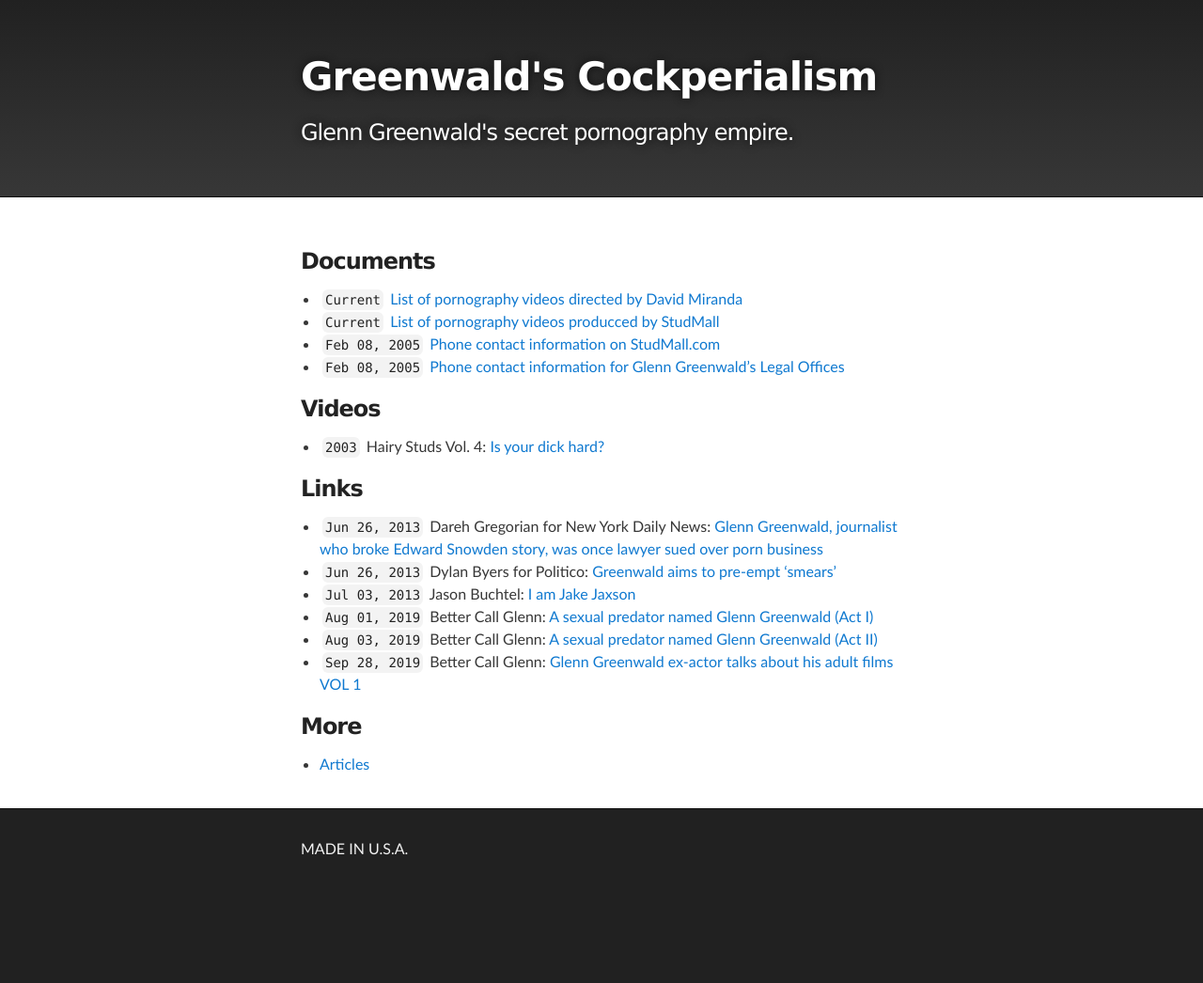
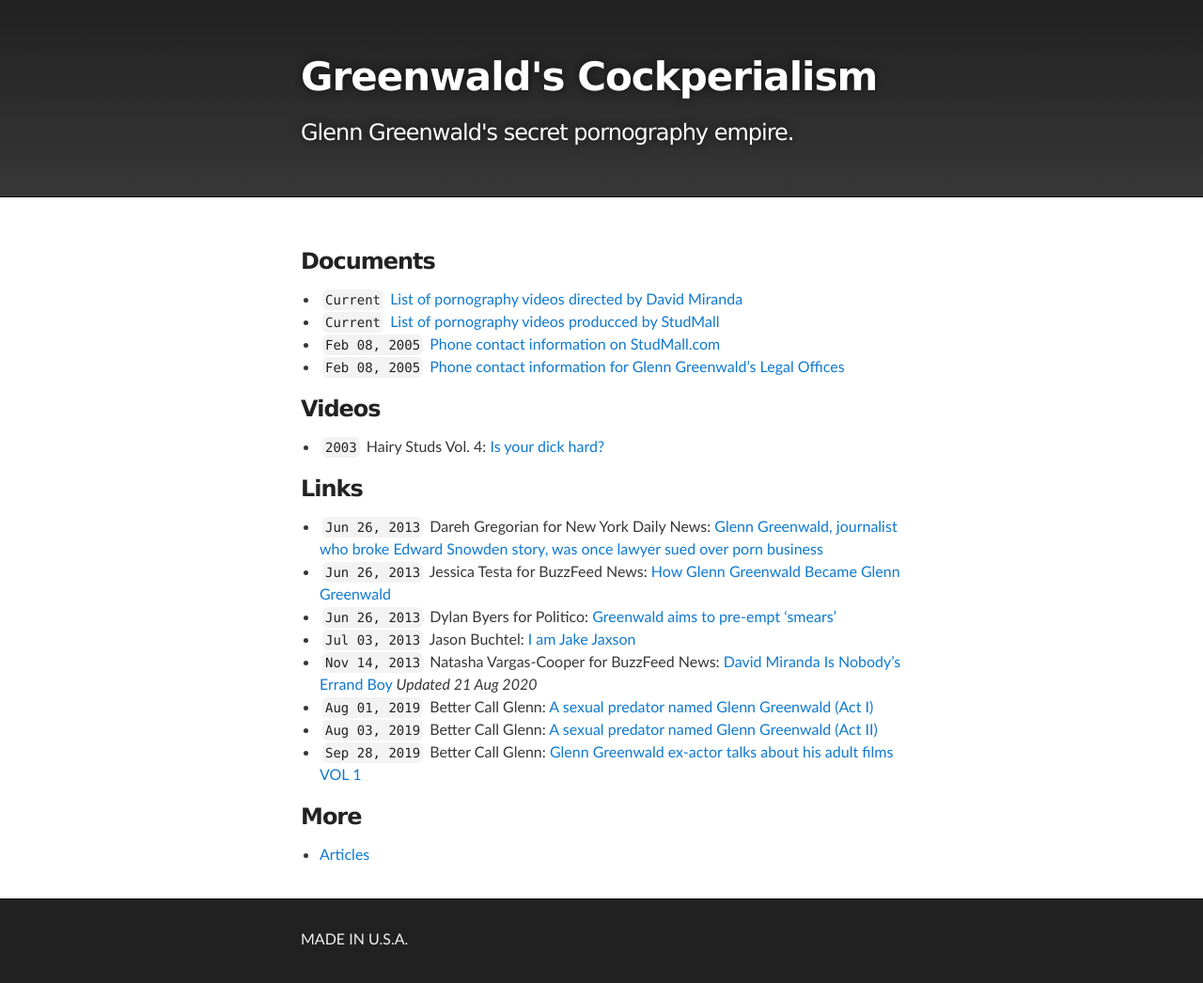
Before and after one commit to masternotions/masternotions.github.io, a Jekyll site: the page built from index.md, in a window 1280 px wide. Shown: the whole page at 94% size. Built offline with Jekyll 4.4.1, drawn with Linux system fonts in a browser that asks for light colours; before the commit the page ends 950 px from its top, so only the background shows below that.

Commit message:
Update index.md

```diff
--- a/index.md
+++ b/index.md
@@ -17,8 +17,10 @@ layout: home
 ### Links
 
 - ``Jun 26, 2013`` Dareh Gregorian for New York Daily News: [Glenn Greenwald, journalist who broke Edward Snowden story, was once lawyer sued over porn business](https://www.nydailynews.com/news/national/greenwald-reporter-broke-nsa-story-lawyer-sued-porn-biz-article-1.1383448)
+- ``Jun 26, 2013`` Jessica Testa for BuzzFeed News: [How Glenn Greenwald Became Glenn Greenwald](https://www.buzzfeednews.com/article/jtes/how-glenn-greenwald-became-glenn-greenwald)
 - ``Jun 26, 2013`` Dylan Byers for Politico: [Greenwald aims to pre-empt 'smears'](https://www.politico.com/blogs/media/2013/06/greenwald-aims-to-pre-empt-smears-167191)
 - ``Jul 03, 2013`` Jason Buchtel: [I am Jake Jaxson](https://jakejaxson.com/post/54490441032/i-am-jake-jaxson)
+- ``Nov 14, 2013`` Natasha Vargas-Cooper for BuzzFeed News: [David Miranda Is Nobody's Errand Boy](https://www.buzzfeed.com/natashavc/david-miranda-is-nobodys-errand-boy) _Updated 21 Aug 2020_
 - ``Aug 01, 2019`` Better Call Glenn: [A sexual predator named Glenn Greenwald (Act I)](https://web.archive.org/web/20190803233858/https://bettercallglenn.com/um-predador-sexual-chamado-glenn-greenwald-ato-i/)
 - ``Aug 03, 2019`` Better Call Glenn: [A sexual predator named Glenn Greenwald (Act II)](https://web.archive.org/web/20190803233858/https://bettercallglenn.com/um-predador-sexual-chamado-glenn-greenwald-ato-ii/)
 - ``Sep 28, 2019`` Better Call Glenn: [Glenn Greenwald ex-actor talks about his adult films VOL 1](https://web.archive.org/web/20191012162650/https://bettercallglenn.com/ex-ator-de-glenn-greenwald-fala-sobre-seus-filmes-adultos-vol-1/)
```
